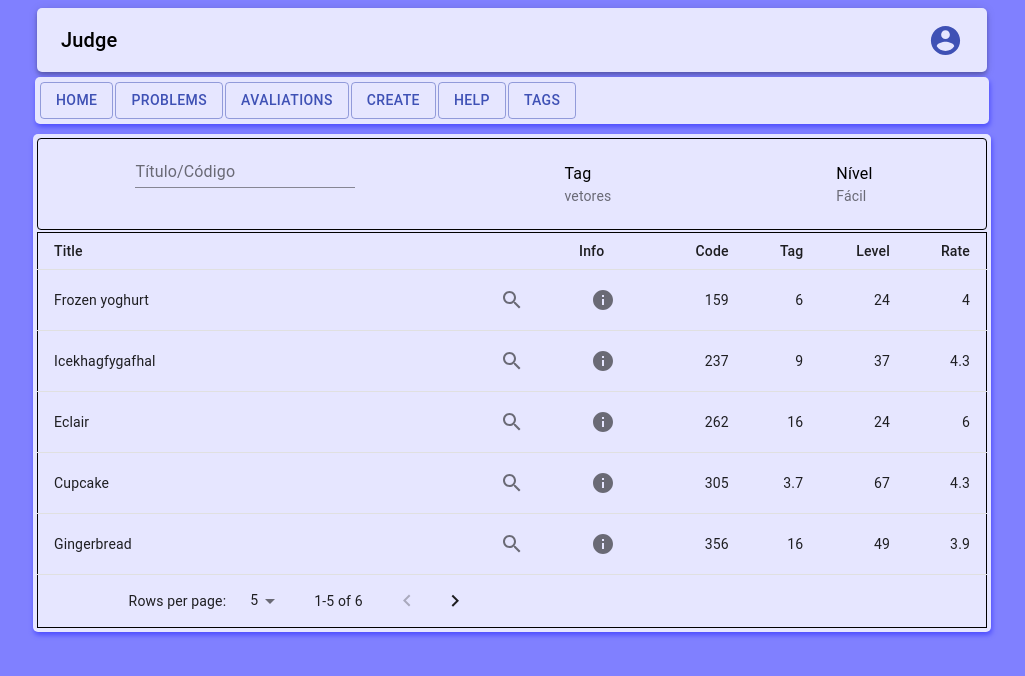
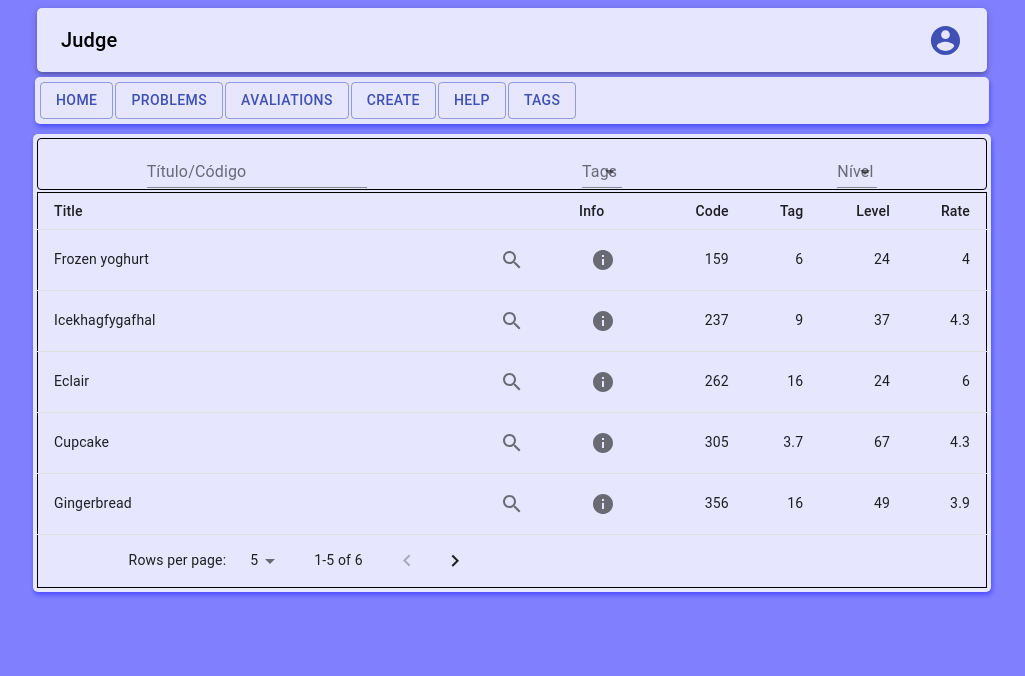
Before and after one commit to ashouy/jjudge, a React (Create React App) app in the folder jjudge-app/: page /showProblems in a window 1280 px wide. Shown: the top 676 px of the page, without its empty margins (128-1153 px from the left). Built offline with nearby package versions, Linux system fonts and the light colour scheme.

Commit message:
switch menu component to select component

```diff
--- a/jjudge-app/src/components/mainContent/createProblem/CreateProblemScreen.js
+++ b/jjudge-app/src/components/mainContent/createProblem/CreateProblemScreen.js
@@ -18,6 +18,16 @@ const options = [
     'pilha',
     'fila',
 ];
+const ITEM_HEIGHT = 48;
+const ITEM_PADDING_TOP = 8;
+const MenuProps = {
+    PaperProps: {
+        style: {
+            maxHeight: ITEM_HEIGHT * 4.5 + ITEM_PADDING_TOP,
+            width: 250,
+        },
+    },
+};
 const CreateProblemScreen = props => {
     const classes = useStyles()
     const [visibility, setVisibility] = useState(false)
@@ -45,9 +55,11 @@ const CreateProblemScreen = props => {
                     <Select
                         value={tag}
                         onChange={changeTagHandler}
+                        MenuProps={MenuProps}
                     >
-                        {options.map((tag, index) => (
-                            <MenuItem key={index} value={tag} >{tag}</MenuItem>
+                        {
+                            options.map((tag, index) => (
+                                <MenuItem key={index} value={tag} >{tag}</MenuItem>
                         ))}
                     </Select>
                 </FormControl>
@@ -56,9 +68,6 @@ const CreateProblemScreen = props => {
             <Grid item>
                 <TextField label='Enunciated' />
             </Grid>
-            <Select>
-
-            </Select>
             <Grid item>
                 <Typography>Test Cases</Typography>
                 <Divider />
--- a/jjudge-app/src/components/mainContent/showProblems/Filter.js
+++ b/jjudge-app/src/components/mainContent/showProblems/Filter.js
@@ -1,4 +1,5 @@
-import { Grid, List, ListItem, ListItemText, makeStyles, Menu, MenuItem, TextField } from '@material-ui/core'
+import { FormControl, Grid, InputLabel, List, ListItem, ListItemText, makeStyles, Menu, MenuItem, Select, TextField } from '@material-ui/core'
+import { TagFacesSharp } from '@material-ui/icons';
 import React, { useState } from 'react'
 
 const useStyles = makeStyles((theme) => ({
@@ -11,8 +12,16 @@ const useStyles = makeStyles((theme) => ({
 }))
 
 const ITEM_HEIGHT = 48;
-
-const options = [
+const ITEM_PADDING_TOP = 8;
+const MenuProps = {
+    PaperProps: {
+        style: {
+            maxHeight: ITEM_HEIGHT * 4.5 + ITEM_PADDING_TOP,
+            width: 250,
+        },
+    },
+};
+const tagOpt = [
     'grafos',
     'vetores',
     'arrays',
@@ -22,6 +31,8 @@ const options = [
     'pilha',
     'fila',
 ];
+
+
 const levelList = [
     'Muito Fácil',
     'Fácil',
@@ -33,10 +44,21 @@ const levelList = [
 const Filter = props => {
 
     const classes = useStyles()
+    const [level, setLevel] = useState('')
+    const [tag, setTag] = useState('')
+
+
     const [anchorElTag, setAnchorElTag] = useState(null);
     const [anchorElLevel, setAnchorElLevel] = useState(null);
     const [selectedIndexTag, setSelectedIndexTag] = useState(1);
     const [selectedIndexLevel, setSelectedIndexLevel] = useState(1);
+
+    const changeLevelHandler = event => {
+        setLevel(event.target.value)
+    }
+    const changeTagHandler = event => {
+        setTag(event.target.value)
+    }
 
     const handleClickListItemTag = (event) => {
         setAnchorElTag(event.currentTarget);
@@ -76,79 +98,37 @@ const Filter = props => {
             </Grid>
 
             <Grid item>
-                <List component="nav" aria-label="Tags">
-                    <ListItem
-                        button
-                        aria-haspopup="true"
-                        aria-controls="tag-list"
-                        aria-label="Tag"
-                        onClick={handleClickListItemTag}
+                <FormControl>
+                    <InputLabel>Tags</InputLabel>
+                    <Select
+                        value={tag}
+                        onChange={changeTagHandler}
+                        MenuProps={MenuProps}
                     >
-                        <ListItemText primary="Tag" secondary={options[selectedIndexTag]} />
-                    </ListItem>
-                </List>
-                <Menu
-                    id="tag-list"
-                    anchorEl={anchorElTag}
-                    keepMounted
-                    open={Boolean(anchorElTag)}
-                    onClose={handleCloseTag}
-                    PaperProps={{
-                        style: {
-                            maxHeight: ITEM_HEIGHT * 4.5,
-                            width: '20ch'
+                        {
+                            tagOpt.map((tag, index) =>(
+                                <MenuItem key={index} value={tag} >{tag}</MenuItem>
+                            ))
                         }
-                    }}
-                >
-                    {options.map((option, index) => (
-                        <MenuItem
-                            key={option}
-                            selected={index === selectedIndexTag}
-                            onClick={(event) => handleMenuItemClickTag(event, index)}
-                        >
-                            {option}
-                        </MenuItem>
-                    ))}
-                </Menu>
-
+                    </Select>
+                </FormControl>
             </Grid>
 
             <Grid item>
-                <List component="nav" aria-label="Levels">
-                    <ListItem
-                        button
-                        aria-haspopup="true"
-                        aria-controls="level-list"
-                        aria-label="Level"
-                        onClick={handleClickListItemLevel}
+                <FormControl>
+                    <InputLabel>Nível</InputLabel>
+                    <Select
+                        value={level}
+                        onChange={changeLevelHandler}
+                        MenuProps={MenuProps}
                     >
-                        <ListItemText primary="Nível" secondary={levelList[selectedIndexLevel]} />
-                    </ListItem>
-                </List>
-                <Menu
-                    id="level-list"
-                    anchorEl={anchorElLevel}
-                    keepMounted
-                    open={Boolean(anchorElLevel)}
-                    onClose={handleCloseLevel}
-                    PaperProps={{
-                        style: {
-                            maxHeight: ITEM_HEIGHT * 4.5,
-                            width: '20ch'
+                        {
+                            levelList.map((level, index) =>(
+                                <MenuItem key={index} value={level} >{level}</MenuItem>
+                            ))
                         }
-                    }}
-                >
-                    {levelList.map((level, index) => (
-                        <MenuItem
-                            key={level}
-                            selected={index === selectedIndexLevel}
-                            onClick={(event) => handleMenuItemClickLevel(event, index)}
-                        >
-                            {level}
-                        </MenuItem>
-                    ))}
-                </Menu>
-
+                    </Select>
+                </FormControl>
             </Grid>
         </Grid>
     )
```
